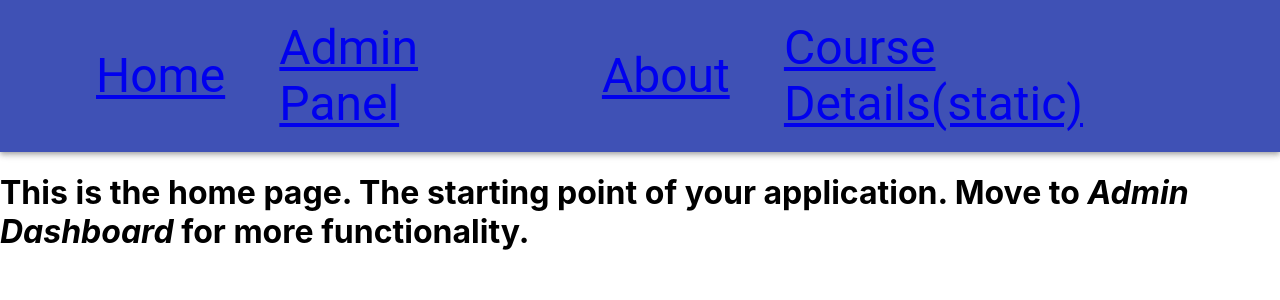
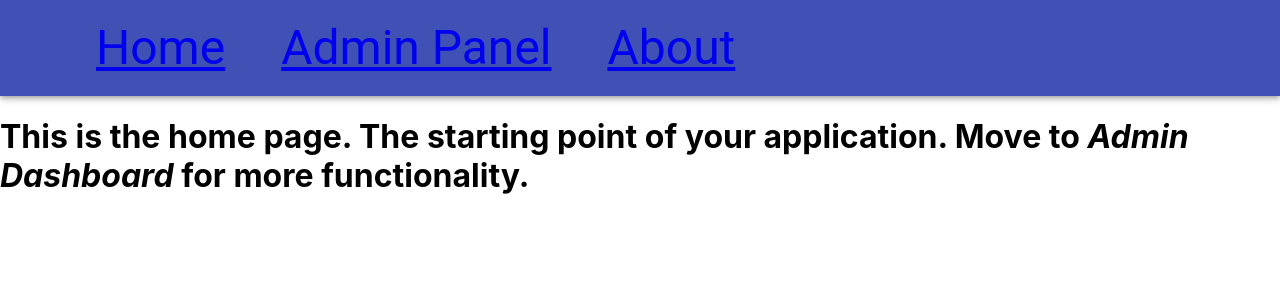
Before and after one commit to Yabonev/learn-it, a React (Create React App) app: page /admin-dashboard in a window 1280 px wide. Shown: the top 300 px of the page. Built offline with nearby package versions, Linux system fonts and the light colour scheme.

Commit message:
Removed course details component

```diff
--- a/src/App.tsx
+++ b/src/App.tsx
@@ -18,10 +18,6 @@ function App() {
         <Route exact path="/" component={Home} />
         <Route path="/about" component={About} />
         <Route path="/admin-dashboard" component={AdminDashboardLayout} />
-        <Route
-          path="/details"
-          render={props => <CourseDetails {...props} course={courses[0]} />}
-        />
       </HashRouter>
     </>
   );
--- a/src/components/CourseDetails.tsx
+++ /dev/null
@@ -1,16 +0,0 @@
-import React from "react";
-import { Paper, Grid } from "@material-ui/core";
-
-const styles = {
-  container: {
-    flexGrow: 1,
-    height: "780px",
-    display: "grid",
-    alignItems: "center",
-    justifyContent: "center"
-  }
-};
-
-const CourseDetails: React.FC = () => <h3>Test page</h3>;
-
-export default CourseDetails;
--- a/src/components/NavBar.tsx
+++ b/src/components/NavBar.tsx
@@ -32,12 +32,6 @@ const NavBar: React.FC = () => {
                 <Link to="/about"> About</Link>
               </Typography>
             </ListItemText>
-
-            <ListItemText inset>
-              <Typography color="inherit" variant="h3">
-                <Link to="/details"> Course Details(static)</Link>
-              </Typography>
-            </ListItemText>
           </ListItem>
         </List>
       </Toolbar>
```
